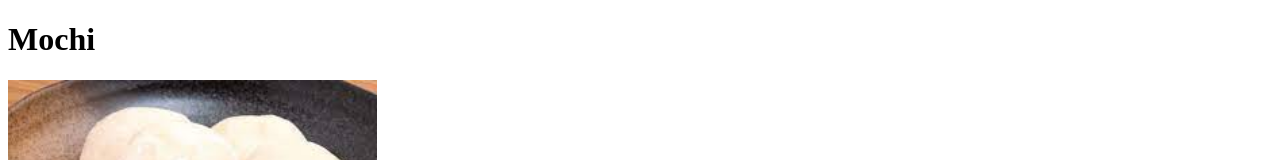
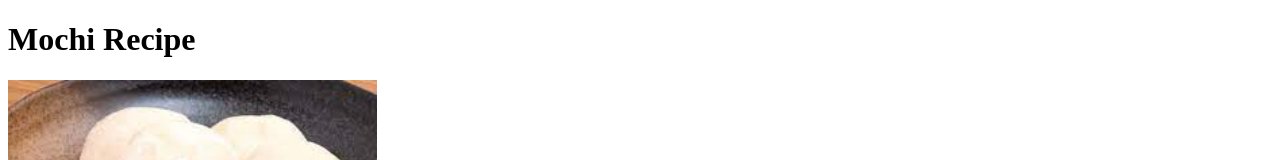
Before and after one commit to BatY0/odin-recipes, a plain HTML site: page recipes/mochi.html in a window 1280 px wide. Shown: the top 160 px of the page. Drawn offline with Linux system fonts and the light colour scheme.

Commit message:
Added recipe word to Mochi

```diff
--- a/recipes/mochi.html
+++ b/recipes/mochi.html
@@ -5,7 +5,7 @@
     <title>Mochi Recipe</title>
 </head>
 <body>
-    <h1>Mochi</h1>
+    <h1>Mochi Recipe</h1>
     <img src="../images/mochi.jpeg" alt="A mochi picture" height="250">
     <h2>Description:</h2>
     <p></p>
```
